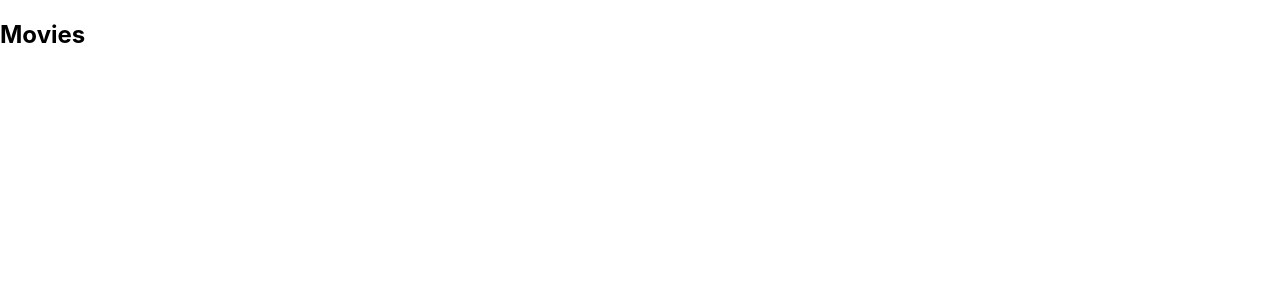
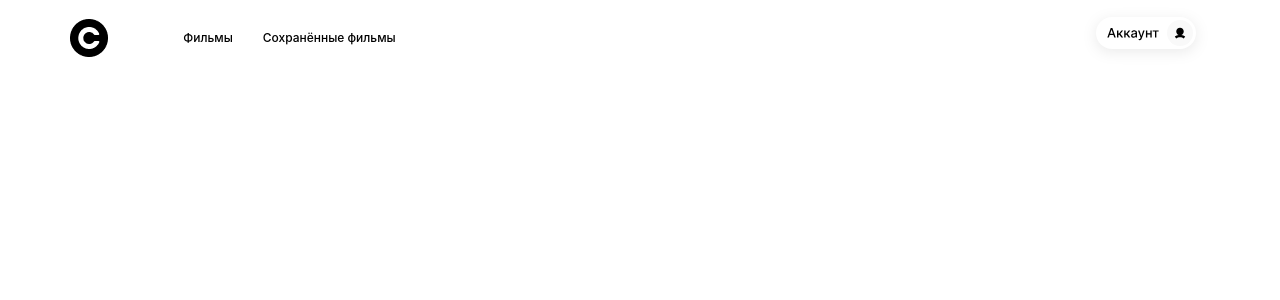
Before and after one commit to Anatoly-Karpov79/movies-explorer-frontend, a React (Create React App) app: page /movies in a window 1280 px wide. Shown: the top 300 px of the page. Built offline with nearby package versions, Linux system fonts and the light colour scheme.

Commit message:
main header

```diff
--- /dev/null
+++ b/src/components/Movies/Header2/Header2.css
@@ -0,0 +1,52 @@
+.header {
+    width: auto;
+    padding: 0 70px;
+    margin-bottom: 18px;
+    display: grid;
+    grid-template-columns: 1fr 1fr 2fr 10fr;
+    align-items: center;
+
+    height: 76px;
+    justify-items: end;
+}
+
+.header__logo {
+    width: 38px;
+    height: 38px;
+    justify-self: left;
+}
+
+.header__button-container {
+    margin-left: auto;
+    display: flex;
+    gap: 30px;
+    align-items: center;
+}
+
+.header__button {
+    display: flex;
+    color: #000;
+    text-align: center;
+    font-family: Inter;
+    font-size: 12px;
+    font-style: normal;
+    font-weight: 500;
+    line-height: 16px;
+    text-decoration: none;
+    align-items: center;
+  justify-content: center;
+}
+
+.header__button-black {
+    width: 76px;
+    height: 32px;
+    border-radius: 3px;
+    background: #000;
+    color: #FFF;
+    font-family: Inter;
+    font-size: 12px;
+    font-style: normal;
+    font-weight: 500;
+    line-height: 16px;
+
+}
--- /dev/null
+++ b/src/components/Movies/Header2/Header2.js
@@ -0,0 +1,43 @@
+import React from 'react';
+import { Link, NavLink } from 'react-router-dom';
+import logo from '../../../images/logo.png'
+import './Header2.css'
+import acaunt from '../../../images/acaunt.svg'
+function Header2({ loggedIn }) {
+
+    return (
+        <>
+
+                <header className="header" id="header">
+                    <Link to="/" className="header__logo">
+                        <img src={logo} alt="логотип" />
+                    </Link>
+                    <NavLink
+                            to="/movies"
+                            className="header__button"
+                            activeClassName="header__button_active">
+                            Фильмы
+                        </NavLink>
+
+                    <NavLink
+                            to="/saved-movies"
+                            className="header__button"
+                            activeClassName="header__button_active">
+                            Сохранённые фильмы
+                        </NavLink>
+                    <div className="header__container">
+                        <Link to="/profile" className="header__account-button">
+                           <img src={acaunt} alt="аккаунт"/>
+                        </Link>
+
+
+
+                    </div>
+
+                </header>
+
+        </>
+    );
+}
+
+export default Header2;
--- a/src/components/Movies/movies.js
+++ b/src/components/Movies/movies.js
@@ -1,7 +1,9 @@
+import Header2 from "./Header2/Header2";
+
 const Movies = () => {
     return(
         <div>
-            <h2>Movies</h2>
+            <Header2 />
         </div>
     )
 }
```
Also changed, not shown: src/images/acaunt.png (added), src/images/acaunt.svg (added).
